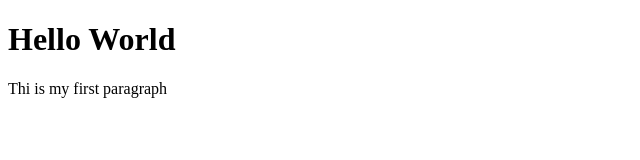
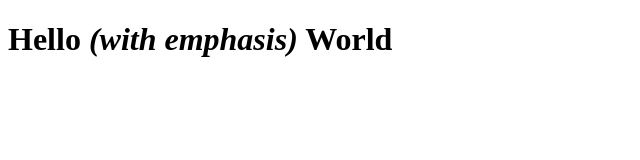
Before and after one commit to borgesrenan/webdev_lab, a plain HTML site: page index.html in a window 1280 px wide. Shown: the whole page, without its empty margins (0-640 px from the left). Drawn offline with Linux system fonts and the light colour scheme.

Commit message:
web page template changes

```diff
--- a/index.html
+++ b/index.html
@@ -1,10 +1,11 @@
 <!DOCTYPE html>
-<html>
+<html lang="en">
     <head>
+        <meta charset="utf-8">
         <title>Hello World </title>
     </head>
     <body>
-        <h1>Hello World</h1>
-        <p>Thi is my first paragraph</p>
+        <h1>Hello <em>(with emphasis)</em> World</h1>
+
     </body>
 </html>
```
